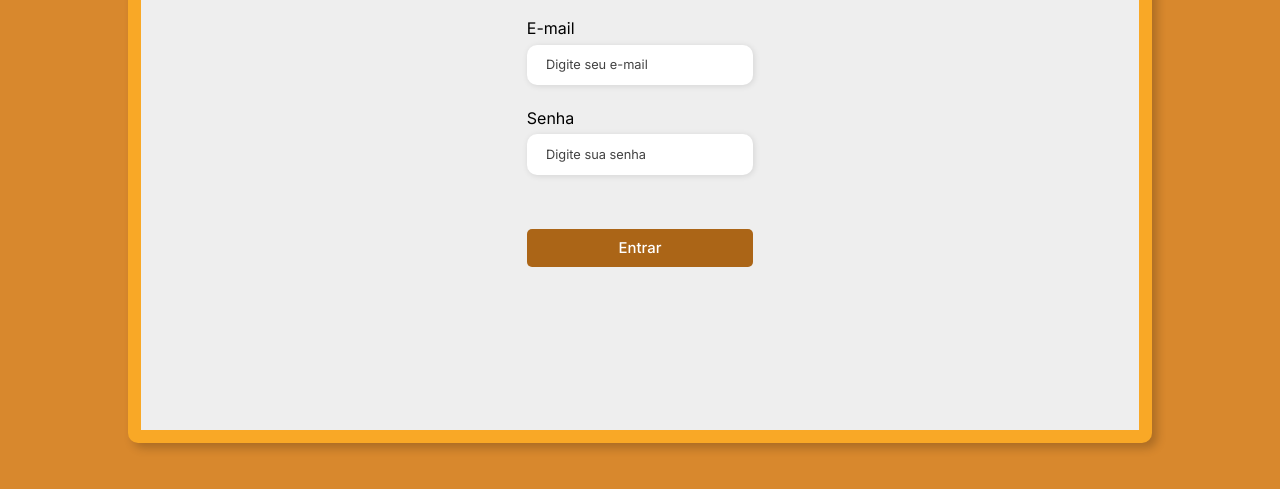
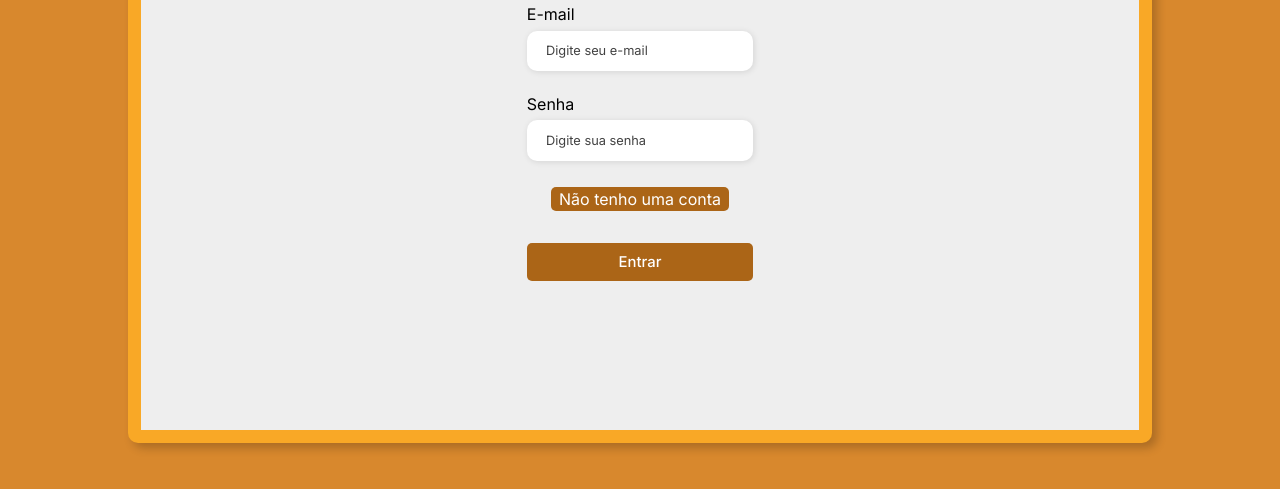
Before and after one commit to Enzzx/SPAI, a website: page public/login/login.html in a window 1280 px wide. Shown: the part 297-786 px from the top of the page. Drawn offline with Linux system fonts and the light colour scheme.

Commit message:
Update login.html

```diff
--- a/public/login/login.html
+++ b/public/login/login.html
@@ -1,7 +1,6 @@
 <!DOCTYPE html>
 <html lang="pt-br">
 
- <a href="../conexaospai.php"></a>
 <head>
     <meta charset="UTF-8">
     <meta http-equiv="X-UA-Compatible" content="IE=edge">
@@ -29,6 +28,10 @@
                     <input id="password" type="password" name="password" placeholder="Digite sua senha" required>
                 </div>
 
+                <div class="no-account-button">
+                    <a href="cadastro.html">Não tenho uma conta</a>
+                </div>
+
                 <button class="login-button"><a href="#">Entrar</a></button>
             </form>
         </div>
```
